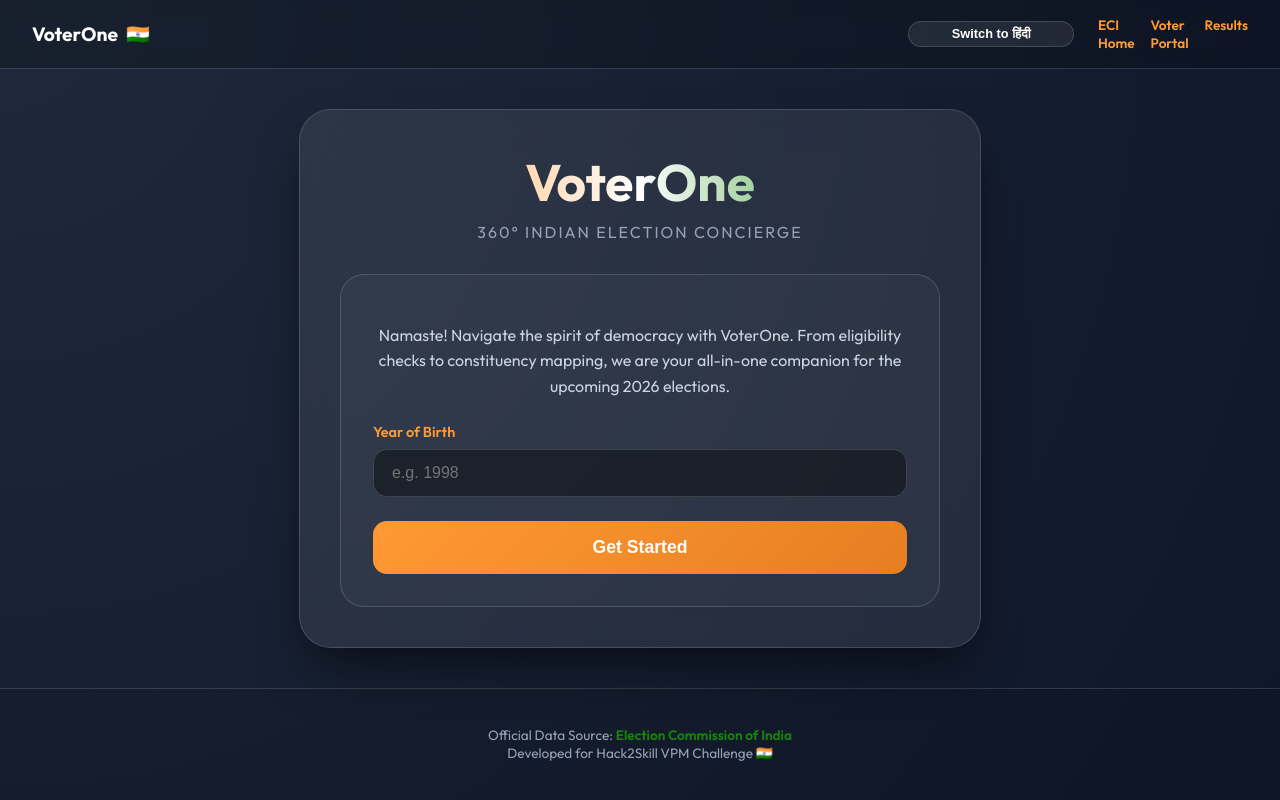
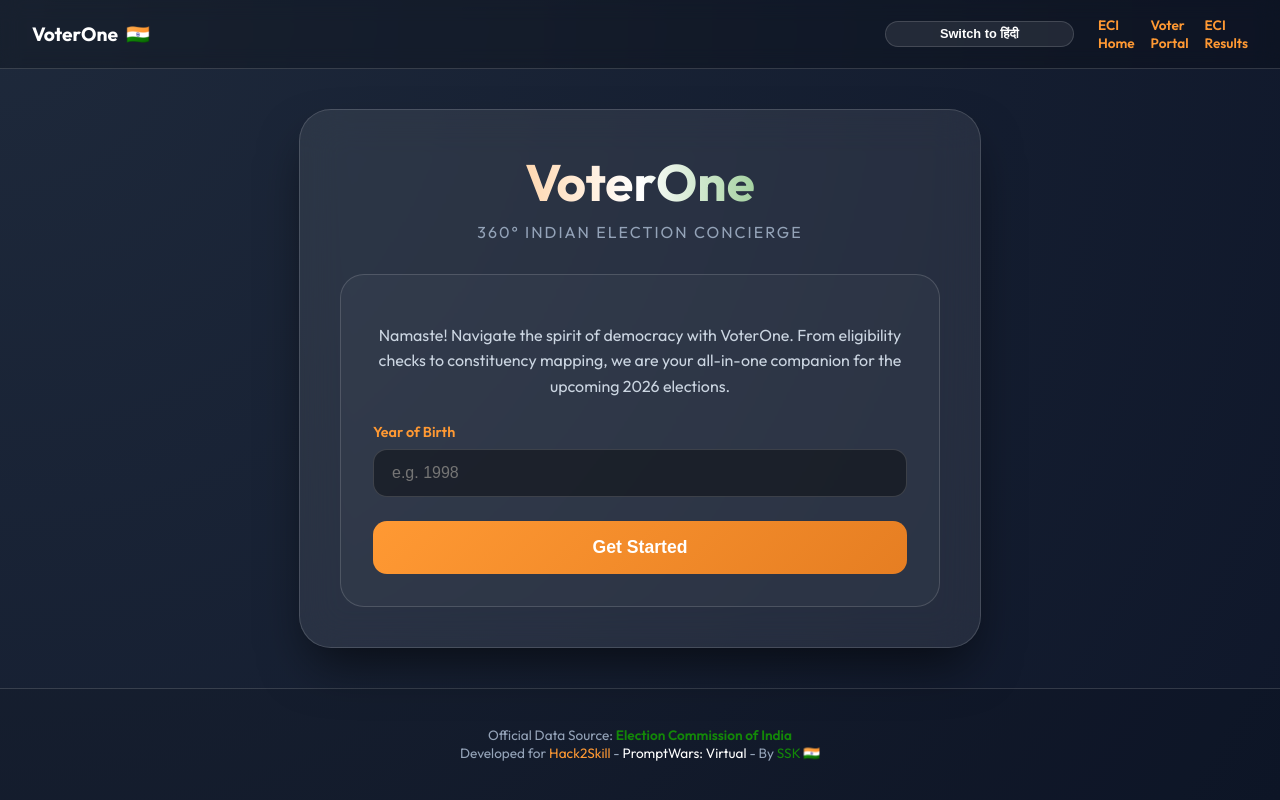
Before and after one commit to sskeerthi7/ssk-hack2skill-vpm-c2, a Flask app: page / in a window 1280 px wide. Run offline with Flask 3, Linux system fonts and the light colour scheme; some libraries are stand-ins or nearby versions.

Commit message:
Update year validation, localized election data, and AI concierge history

```diff
--- a/app.py
+++ b/app.py
@@ -55,6 +55,8 @@ if api_key:
     system_instruction = (
         "You are VoterOne, an Indian Election Concierge. "
         "Source of truth: www.eci.gov.in, voters.eci.gov.in. "
+        "Strict Rule: Only answer queries related to Indian elections. If the user asks about anything else (e.g., cooking, coding, sports), politely decline and remind them that you are an Indian Election Concierge. "
+        "Formatting Rule: Always use markdown for links and ensure they open in a new tab where possible (by following standard markdown practice). "
         "Be professional, patriotic, and concise. "
         "Always remind users that you are an AI assistant and they should verify details on the official ECI website."
     )
@@ -82,20 +84,22 @@ ELECTION_DATA_2026 = {
         "States": ["Tamil Nadu", "Maharashtra", "Gujarat", "West Bengal"],
         "Poll Date": datetime.date(2026, 4, 23),
         "Counting Date": datetime.date(2026, 5, 4),
+        "Results URL": "https://results.eci.gov.in",
         "Status": "Polls Completed. Counting in Progress.",
         "Description": "The main polling phase for 2026 has concluded. Verification of machines is underway."
     },
     "Completed": {
         "States": ["Assam", "Kerala", "Puducherry"],
         "Poll Date": datetime.date(2026, 4, 9),
+        "Counting Date": datetime.date(2026, 4, 25),
+        "Results URL": "https://results.eci.gov.in",
         "Status": "Result Tracking Active.",
         "Description": "Results are being tallied. Final winner declarations are expected shortly."
     },
     "Telangana": {
         "Municipal Poll Date": datetime.date(2026, 2, 11),
-        "Next Focus": "GHMC (Hyderabad) Corporations Elections",
         "Status": "Active Preparation for Municipal Polls.",
-        "Description": "State-wide municipal polls completed in Feb. GHMC elections are the next priority."
+        "Description": "State-wide municipal polls completed in Feb. Local bodies are gearing up for the next cycle."
     }
 }
 
@@ -115,6 +119,12 @@ def init_voter():
         return jsonify({"error": "Invalid year of birth"}), 400
 
     current_year = 2026 # Context year
+
+    if year_of_birth > current_year:
+        return jsonify({"error": "Year of birth cannot be in the future."}), 400
+    if year_of_birth < 1900:
+        return jsonify({"error": "Please enter a valid year of birth."}), 400
+
     age = current_year - year_of_birth
 
     response = {
@@ -155,8 +165,19 @@ def save_details():
 
     # Map the state to its 2026 status
     status = None
+    today = datetime.date(2026, 4, 26)
+    three_months_later = today + datetime.timedelta(days=90)
+
     for phase, info in ELECTION_DATA_2026.items():
         if phase != "Telangana" and state in info.get("States", []):
+            poll_date = info.get("Poll Date")
+            # Check if poll date is within 3 months (past or future)
+            # Actually user wants "scheduled in next 3 months"
+            # But if it just passed, we should show it too.
+            # If it's more than 3 months away, say "No elections scheduled currently"
+            if poll_date:
+                if poll_date > three_months_later:
+                    continue # Too far away
             status = info
             break
 
@@ -164,7 +185,7 @@ def save_details():
         status = ELECTION_DATA_2026["Telangana"]
 
     if not status:
-        status = {"Status": "General Info", "Description": "Elections scheduled for 2026. Stay tuned for dates."}
+        status = {"Status": "No elections scheduled currently", "Description": "Stay tuned for upcoming election announcements from ECI."}
 
     # Serialize dates
     serialized_status = {}
--- a/templates/index.html
+++ b/templates/index.html
@@ -347,7 +347,7 @@
             <nav class="header-links" aria-label="External ECI Links">
                 <a href="https://www.eci.gov.in" target="_blank" rel="noopener">ECI Home</a>
                 <a href="https://voters.eci.gov.in" target="_blank" rel="noopener">Voter Portal</a>
-                <a href="https://results.eci.gov.in" target="_blank" rel="noopener">Results</a>
+                <a href="https://results.eci.gov.in" target="_blank" rel="noopener">ECI Results</a>
             </nav>
         </div>
     </header>
@@ -501,7 +501,7 @@
         <p>
             <span data-t="footer_source">Official Data Source:</span> <a href="https://www.eci.gov.in" target="_blank" rel="noopener" class="eci-link">Election Commission of India</a>
             <br>
-            <span data-t="footer_dev">Developed for Hack2Skill VPM Challenge</span> 🇮🇳
+            <span data-t="footer_dev">Developed for <a href="https://hack2skill.com/" target="_blank" style="color: var(--saffron); text-decoration: none;">Hack2Skill</a> - <a href="https://promptwars.in/promptwarsVirtual.html" target="_blank" style="color: var(--white); text-decoration: none;">PromptWars: Virtual</a> - By <a href="https://www.linkedin.com/in/som-sai-keerthi/" target="_blank" style="color: var(--green); text-decoration: none;">SSK</a></span> 🇮🇳
         </p>
     </footer>
 
@@ -556,7 +556,7 @@
                 ai_source: "Verified insights from eci.gov.in",
                 btn_ask: "Consult AI",
                 footer_source: "Official Data Source:",
-                footer_dev: "Developed for Hack2Skill VPM Challenge",
+                footer_dev: "Developed for Hack2Skill - PromptWars: Virtual - By SSK",
                 consulting: "VoterOne Concierge is retrieving verification...",
                 status_label: "CURRENT STATUS",
                 map_label: "POLLING DOMAIN VISUALIZER"
@@ -586,7 +586,7 @@
                 ai_source: "eci.gov.in से सत्यापित जानकारी",
                 btn_ask: "AI से परामर्श लें",
                 footer_source: "आधिकारिक डेटा स्रोत:",
-                footer_dev: "Hack2Skill VPM चैलेंज के लिए विकसित",
+                footer_dev: "Hack2Skill - PromptWars: Virtual - SSK द्वारा विकसित",
                 consulting: "VoterOne कंसीयर्ज सत्यापन प्राप्त कर रहा है...",
                 status_label: "वर्तमान स्थिति",
                 map_label: "मतदान क्षेत्र विजुअलाइज़र"
@@ -647,6 +647,11 @@
                 body: JSON.stringify({year_of_birth: yob})
             });
             const data = await res.json();
+
+            if (!res.ok) {
+                alert(data.error || data.message || "Validation failed.");
+                return;
+            }
 
             document.getElementById('phase_init').classList.add('hidden');
             if (data.eligible) {
@@ -727,6 +732,14 @@
                     <p style="font-size: 1.1rem; font-weight: 600; margin-bottom: 10px;">${status.Status}</p>
                     ${status.Description ? `<p style="font-size: 0.9rem; opacity: 0.8; line-height: 1.4;">${status.Description}</p>` : ''}
                     ${status['Poll Date'] ? `<p style="margin: 10px 0 0 0; font-size: 0.95rem;">📅 <b>Poll Date:</b> ${status['Poll Date']}</p>` : ''}
+                    ${status['Counting Date'] ? `<p style="margin: 5px 0 0 0; font-size: 0.95rem;">📊 <b>Counting Date:</b> ${status['Counting Date']}</p>` : ''}
+                    ${status['Results URL'] ? `
+                        <div style="margin-top: 15px;">
+                            <a href="${status['Results URL']}" target="_blank" class="download-btn" style="background: var(--navy); margin-top: 0; padding: 10px; font-size: 0.9rem;">
+                                📈 Check Results on ECI Site
+                            </a>
+                        </div>
+                    ` : ''}
                 </div>
 
                 <div style="margin-bottom: 1.5rem;">
@@ -742,7 +755,7 @@
                     </div>
                 </div>
 
-                <a href="https://voters.eci.gov.in" target="_blank" rel="noopener" style="color: var(--green); font-weight: 700; text-decoration: none; display: flex; align-items: center; gap: 8px;">
+                <a href="https://electoralsearch.eci.gov.in/" target="_blank" rel="noopener" style="color: var(--green); font-weight: 700; text-decoration: none; display: flex; align-items: center; gap: 8px;">
                     🔍 Find My Polling Station →
                 </a>
             `;
@@ -774,7 +787,16 @@
                 if (!res.ok) {
                     chatDiv.innerHTML = `<span style='color: #f87171;'><b>Analyzer Error:</b><br>${data.response || 'Unknown server error'}</span>`;
                 } else {
-                    chatDiv.innerHTML = `<b>Official Guidance:</b><br>${data.response}`;
+                    // Convert markdown links to open in new tab
+                    let processedResponse = data.response.replace(/\[([^\]]+)\]\(([^)]+)\)/g, '<a href="$2" target="_blank" rel="noopener" style="color: var(--saffron); text-decoration: underline;">$1</a>');
+
+                    // Convert raw URLs to links (avoiding those already in <a> tags)
+                    processedResponse = processedResponse.replace(/(?<!href=")(https?:\/\/[^\s<]+)/g, '<a href="$1" target="_blank" rel="noopener" style="color: var(--saffron); text-decoration: underline;">$1</a>');
+
+                    chatDiv.innerHTML = `<b>Official Guidance:</b><br>${processedResponse}`;
+
+                    // Save to Chat History
+                    saveChatHistory(query, data.response);
                 }
             } catch (e) {
                 console.error(e);
@@ -784,6 +806,49 @@
                 btn.innerText = translations[currentLang].btn_ask;
             }
         }
+
+        function saveChatHistory(q, r) {
+            let history = JSON.parse(localStorage.getItem('voterOneChats') || '[]');
+            history.unshift({query: q, response: r, time: new Date().toLocaleTimeString()});
+            if (history.length > 5) history = history.slice(0, 5);
+            localStorage.setItem('voterOneChats', JSON.stringify(history));
+            renderChatHistory();
+        }
+
+        function renderChatHistory() {
+            const history = JSON.parse(localStorage.getItem('voterOneChats') || '[]');
+            if (history.length === 0) return;
+
+            let historyHtml = `<div style="margin-top: 2rem; border-top: 1px solid var(--border); padding-top: 1.5rem;">
+                <p style="font-size: 0.8rem; color: var(--text-muted); text-transform: uppercase; letter-spacing: 1px; margin-bottom: 1rem;">Recent Consultations</p>`;
+
+            history.forEach((item, index) => {
+                let procResp = item.response.replace(/\[([^\]]+)\]\(([^)]+)\)/g, '<a href="$2" target="_blank" rel="noopener" style="color: var(--saffron);">$1</a>');
+                procResp = procResp.replace(/(?<!href=")(https?:\/\/[^\s<]+)/g, '<a href="$1" target="_blank" rel="noopener" style="color: var(--saffron);">$1</a>');
+
+                historyHtml += `
+                    <div style="margin-bottom: 1rem; background: rgba(255,255,255,0.03); padding: 12px; border-radius: 12px; border: 1px solid var(--border);">
+                        <p style="margin: 0 0 5px 0; font-size: 0.85rem; color: var(--saffron);"><b>Q:</b> ${item.query}</p>
+                        <p style="margin: 0; font-size: 0.85rem; opacity: 0.8;"><b>A:</b> ${procResp}</p>
+                    </div>
+                `;
+            });
+            historyHtml += `</div>`;
+
+            // Append or replace history container
+            let container = document.getElementById('chat-history-container');
+            if (!container) {
+                container = document.createElement('div');
+                container.id = 'chat-history-container';
+                document.querySelector('.chat-section').appendChild(container);
+            }
+            container.innerHTML = historyHtml;
+        }
+
+        // Call render on load
+        window.addEventListener('DOMContentLoaded', () => {
+            renderChatHistory();
+        });
     </script>
 </body>
 </html>
```
